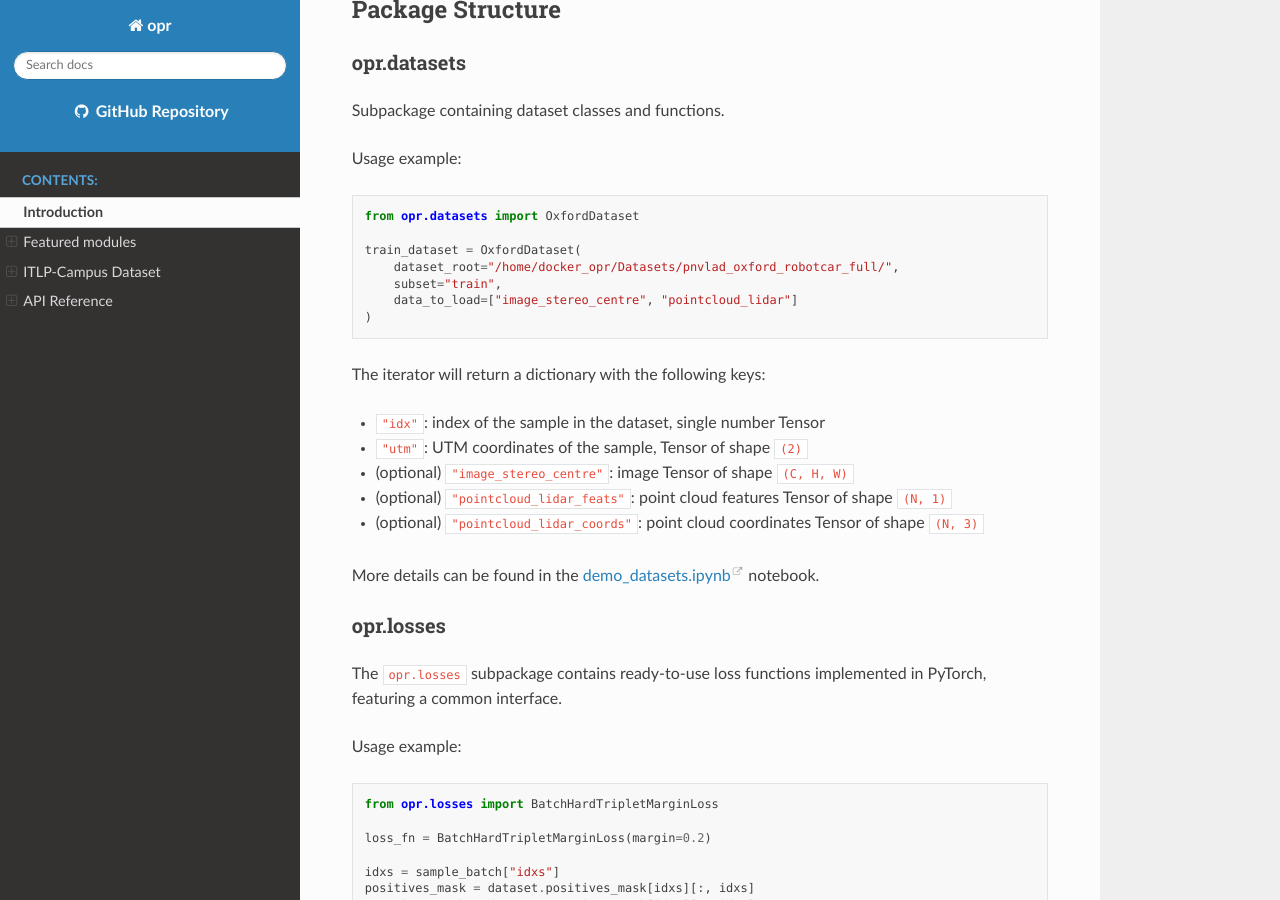
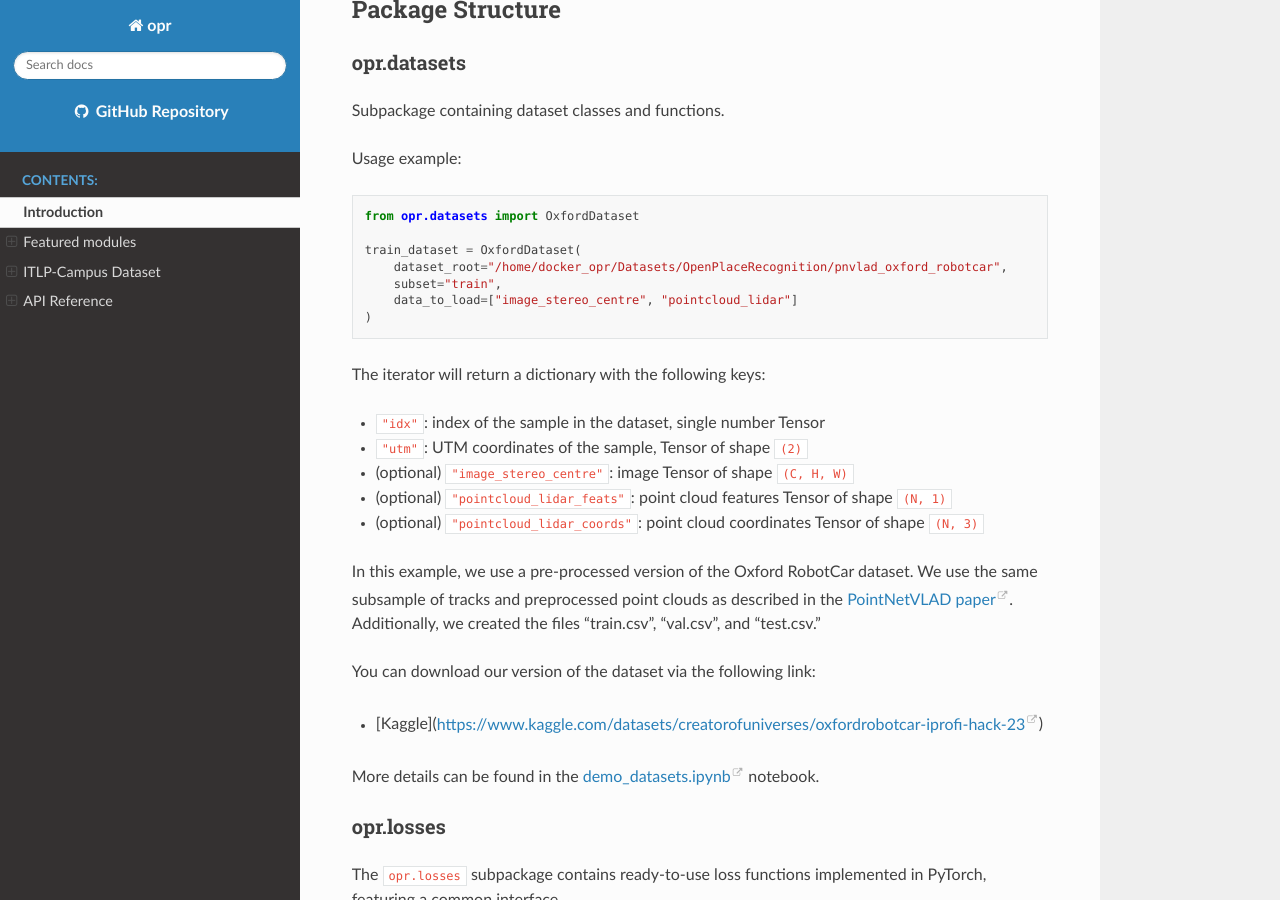
Before and after one commit to OPR-Project/OpenPlaceRecognition, a Sphinx documentation site: the page built from docs/source/index.rst, in a window 1280 px wide and 900 px high, scrolled down 5550 px. Built offline with Sphinx 7.4.7 and the Read the Docs theme 3.1.0, drawn with Linux system fonts in a browser that asks for light colours.

Commit message:
docs: check and update demo_datasets notebook

```diff
--- a/docs/source/index.rst
+++ b/docs/source/index.rst
@@ -236,7 +236,7 @@ Usage example:
    from opr.datasets import OxfordDataset
 
    train_dataset = OxfordDataset(
-       dataset_root="/home/docker_opr/Datasets/pnvlad_oxford_robotcar_full/",
+       dataset_root="/home/docker_opr/Datasets/OpenPlaceRecognition/pnvlad_oxford_robotcar",
        subset="train",
        data_to_load=["image_stereo_centre", "pointcloud_lidar"]
    )
@@ -248,6 +248,15 @@ The iterator will return a dictionary with the following keys:
 * (optional) ``"image_stereo_centre"``: image Tensor of shape ``(C, H, W)``
 * (optional) ``"pointcloud_lidar_feats"``: point cloud features Tensor of shape ``(N, 1)``
 * (optional) ``"pointcloud_lidar_coords"``: point cloud coordinates Tensor of shape ``(N, 3)``
+
+In this example, we use a pre-processed version of the Oxford RobotCar dataset.
+We use the same subsample of tracks and preprocessed point clouds as described in the
+`PointNetVLAD paper <https://openaccess.thecvf.com/content_cvpr_2018/html/Uy_PointNetVLAD_Deep_Point_CVPR_2018_paper.html>`_.
+Additionally, we created the files "train.csv", "val.csv", and "test.csv."
+
+You can download our version of the dataset via the following link:
+
+* [Kaggle](https://www.kaggle.com/datasets/creatorofuniverses/oxfordrobotcar-iprofi-hack-23)
 
 More details can be found in the `demo_datasets.ipynb <https://github.com/OPR-Project/OpenPlaceRecognition/blob/main/notebooks/demo_datasets.ipynb>`_ notebook.
 
```
Also changed, not shown: 1 other file.
